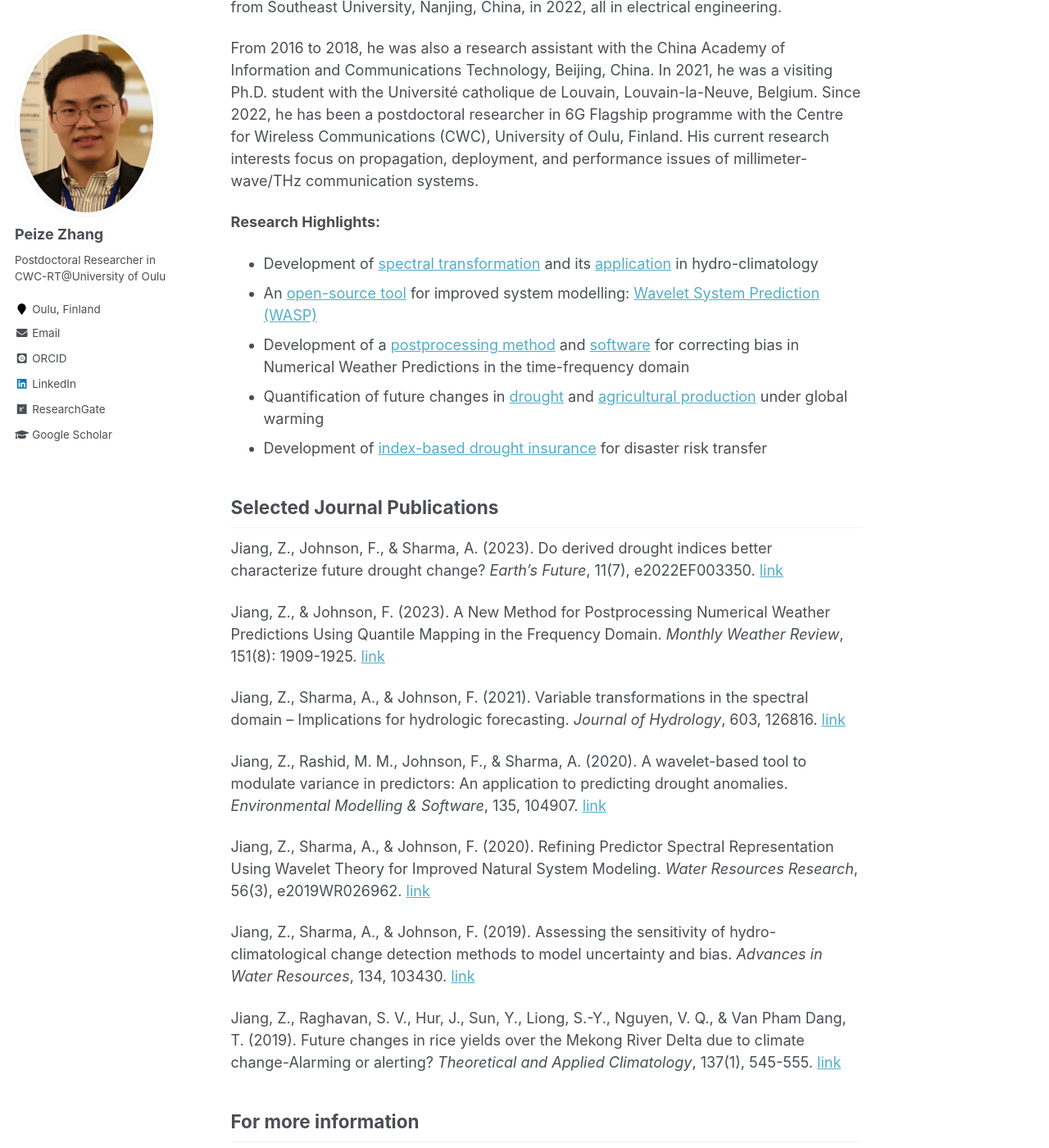
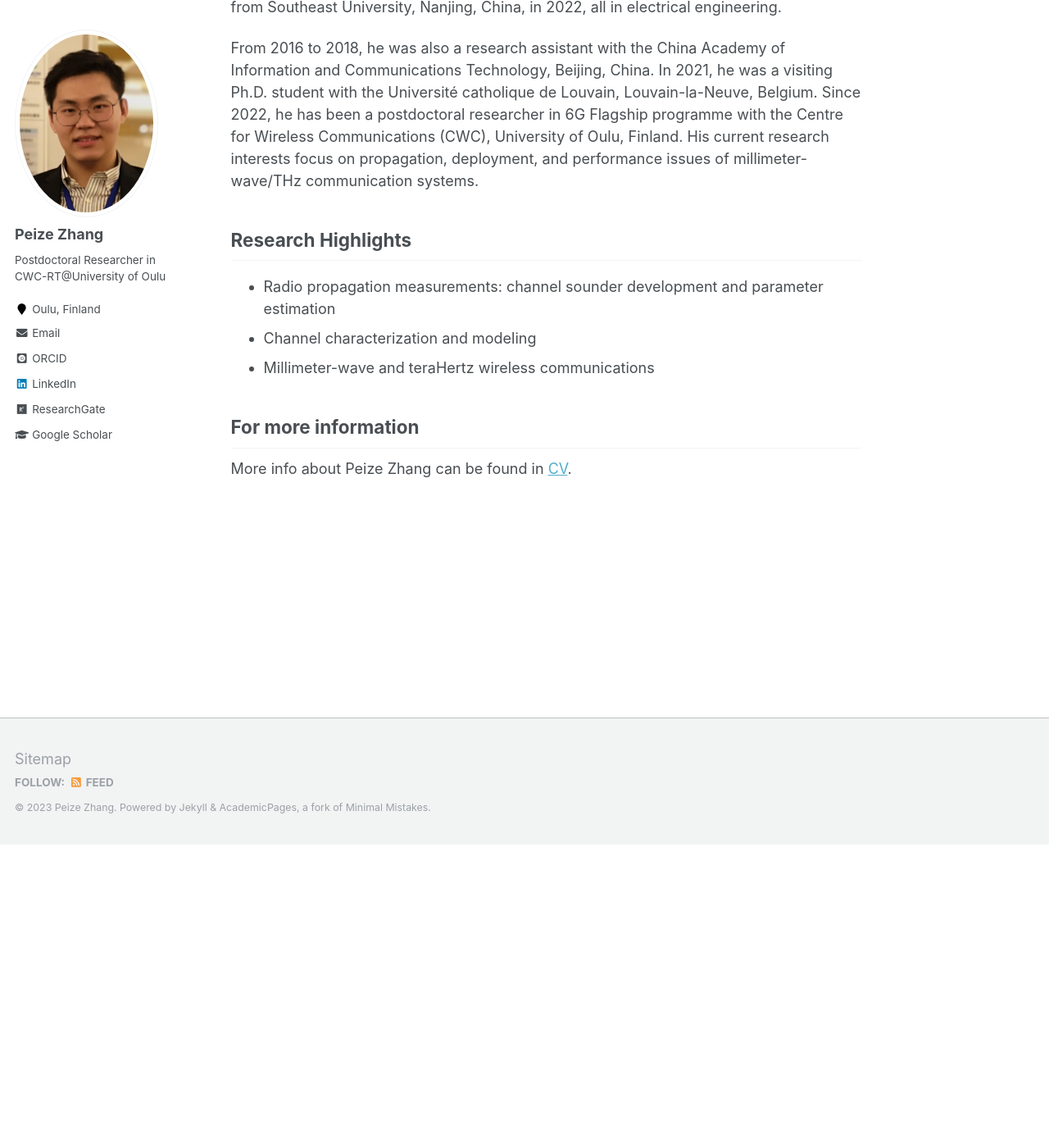
Before and after one commit to PeizeZhang/PeizeZhang.github.io, a Jekyll site: the page built from _pages/about.md, in a window 1280 px wide and 1400 px high, scrolled down 369 px. Shown: the whole window at 82% size. Built offline with Jekyll 4.4.1, drawn with Linux system fonts in a browser that asks for light colours; some web fonts are replaced.

Commit message:
Update about.md

```diff
--- a/_pages/about.md
+++ b/_pages/about.md
@@ -15,27 +15,10 @@ Peize Zhang received the B.S. degree from the Beijing University of Posts and Te
 
 From 2016 to 2018, he was also a research assistant with the China Academy of Information and Communications Technology, Beijing, China. In 2021, he was a visiting Ph.D. student with the Université catholique de Louvain, Louvain-la-Neuve, Belgium. Since 2022, he has been a postdoctoral researcher in 6G Flagship programme with the Centre for Wireless Communications (CWC), University of Oulu, Finland. His current research interests focus on propagation, deployment, and performance issues of millimeter-wave/THz communication systems.
 
-<b>Research Highlights:</b>
-* Development of [spectral transformation](https://doi.org/10.1029/2019WR026962) and its [application](https://doi.org/10.1016/j.jhydrol.2021.126816) in hydro-climatology
-* An [open-source tool](https://cran.r-project.org/web/packages/WASP/index.html) for improved system modelling: [Wavelet System Prediction (WASP)](https://doi.org/10.1016/j.envsoft.2020.104907)
-* Development of a [postprocessing method](https://doi.org/10.1175/MWR-D-22-0217.1) and [software](https://zejiang-unsw.github.io/software/WQM/) for correcting bias in Numerical Weather Predictions in the time-frequency domain
-* Quantification of future changes in [drought](https://doi.org/10.1029/2022EF003350) and [agricultural production](https://doi.org/10.1007/s00704-018-2617-z) under global warming
-* Development of [index-based drought insurance](https://doi.org/10.1108/AFR-02-2020-0020) for disaster risk transfer
-
-## Selected Journal Publications
-Jiang, Z., Johnson, F., & Sharma, A. (2023). Do derived drought indices better characterize future drought change? *Earth's Future*, 11(7), e2022EF003350. [link](https://doi.org/10.1029/2022EF003350)
-
-Jiang, Z., & Johnson, F. (2023). A New Method for Postprocessing Numerical Weather Predictions Using Quantile Mapping in the Frequency Domain. *Monthly Weather Review*, 151(8): 1909-1925. [link](https://doi.org/10.1175/MWR-D-22-0217.1)
-
-Jiang, Z., Sharma, A., & Johnson, F. (2021). Variable transformations in the spectral domain – Implications for hydrologic forecasting. *Journal of Hydrology*, 603, 126816. [link](https://doi.org/10.1016/j.jhydrol.2021.126816)
-
-Jiang, Z., Rashid, M. M., Johnson, F., & Sharma, A. (2020). A wavelet-based tool to modulate variance in predictors: An application to predicting drought anomalies. *Environmental Modelling & Software*, 135, 104907. [link](https://doi.org/10.1016/j.envsoft.2020.104907)
-
-Jiang, Z., Sharma, A., & Johnson, F. (2020). Refining Predictor Spectral Representation Using Wavelet Theory for Improved Natural System Modeling. *Water Resources Research*, 56(3), e2019WR026962. [link](https://doi.org/10.1029/2019WR026962)
-
-Jiang, Z., Sharma, A., & Johnson, F. (2019). Assessing the sensitivity of hydro-climatological change detection methods to model uncertainty and bias. *Advances in Water Resources*, 134, 103430. [link](https://doi.org/10.1016/j.advwatres.2019.103430)
-
-Jiang, Z., Raghavan, S. V., Hur, J., Sun, Y., Liong, S.-Y., Nguyen, V. Q., & Van Pham Dang, T. (2019). Future changes in rice yields over the Mekong River Delta due to climate change-Alarming or alerting? *Theoretical and Applied Climatology*, 137(1), 545-555. [link](https://doi.org/10.1007/s00704-018-2617-z)
+## Research Highlights
+* Radio propagation measurements: channel sounder development and parameter estimation
+* Channel characterization and modeling
+* Millimeter-wave and teraHertz wireless communications
 
 ## For more information
 More info about Peize Zhang can be found in [CV](http://peizezhang.github.io/files/FullCV_Peize.pdf).
```
